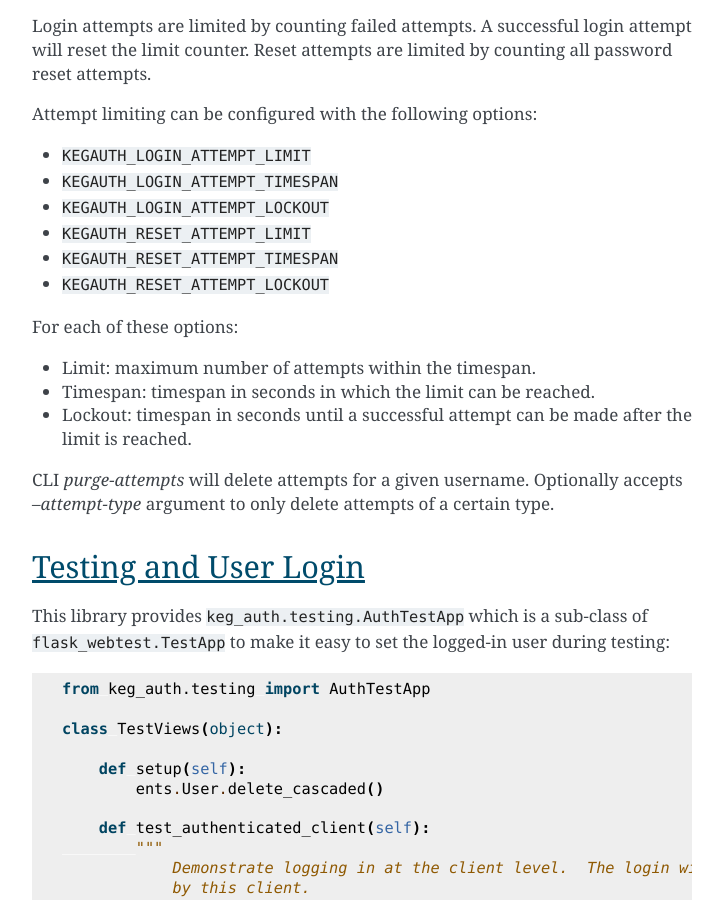
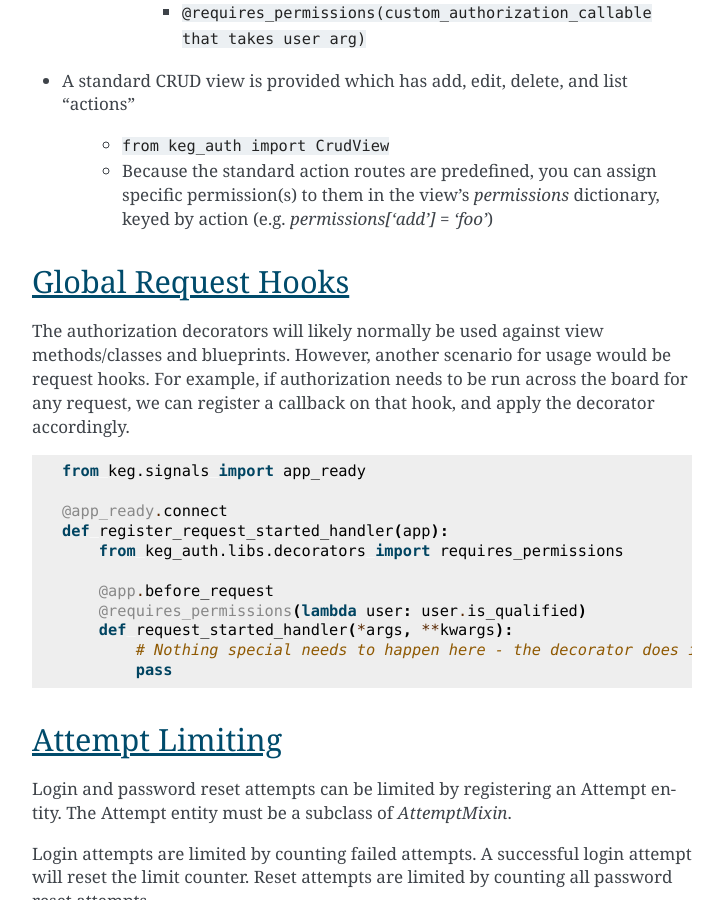
Before and after one commit to level12/keg-auth, a Sphinx documentation site: the page built from docs/source/getting-started.rst, in a window 1280 px wide and 900 px high, scrolled down 9395 px. Shown: the whole window, without its empty margins (388-1111 px from the left). Built offline with Sphinx 7.4.7, drawn with Linux system fonts in a browser that asks for light colours; some of the changed text lies outside the part shown.

Commit message:
update docs for migrations and global request hooks

```diff
--- a/docs/source/getting-started.rst
+++ b/docs/source/getting-started.rst
@@ -58,6 +58,9 @@ Extension Setup
    model (see model notes)
 -  Note that the mail_manager is optional. If a mail_manager is not given, no mail will be sent
 -  Permissions may be passed as simple string tokens, or as tuples of `(token, description)`
+
+  - Note, the ``auth_manage`` permission is not assumed to be present, and must be specified
+    to be preserved during sync.
 
 .. code-block:: python
 
@@ -254,6 +257,16 @@ Create entities using the existing mixins, and register them with keg_auth.
 ..
 
 
+Migrations
+^^^^^^^^^^
+
+Keg-Auth does not provide any model migrations out of the box. We want to be very flexible
+with regard to the type of auth model in the app, so migrations become the app developer's
+responsibility.
+
+If you are using a migration library like ``alembic``, you can autogenerate a migration
+after upgrading Keg-Auth to ensure any model updates from mixins are included.
+
 .. _gs-navigation:
 
 Navigation Helpers
@@ -384,6 +397,31 @@ Views
     - Because the standard action routes are predefined, you can assign specific permission(s) to
       them in the view's `permissions` dictionary, keyed by action (e.g. `permissions['add'] = 'foo'`)
 
+
+.. _gs-global-hooks:
+
+Global Request Hooks
+--------------------
+
+The authorization decorators will likely normally be used against view methods/classes and
+blueprints. However, another scenario for usage would be request hooks. For example, if
+authorization needs to be run across the board for any request, we can register a callback
+on that hook, and apply the decorator accordingly.
+
+.. code-block:: python
+
+    from keg.signals import app_ready
+
+    @app_ready.connect
+    def register_request_started_handler(app):
+        from keg_auth.libs.decorators import requires_permissions
+
+        @app.before_request
+        @requires_permissions(lambda user: user.is_qualified)
+        def request_started_handler(*args, **kwargs):
+            # Nothing special needs to happen here - the decorator does it all
+            pass
+..
 
 
 .. _gs-limiting:
```
